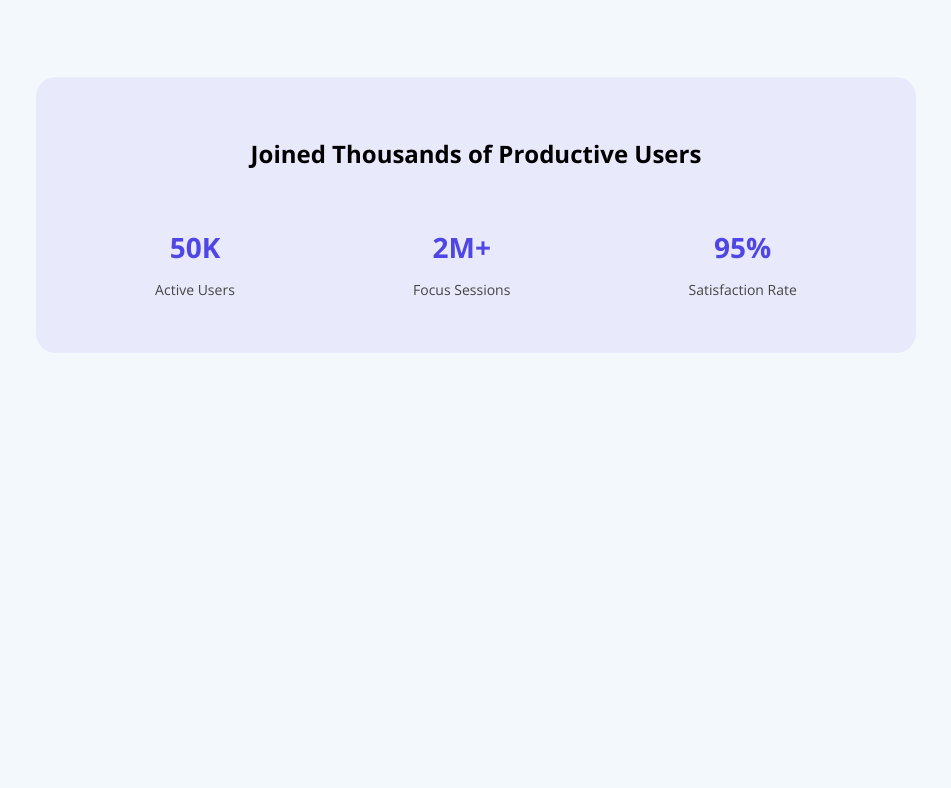
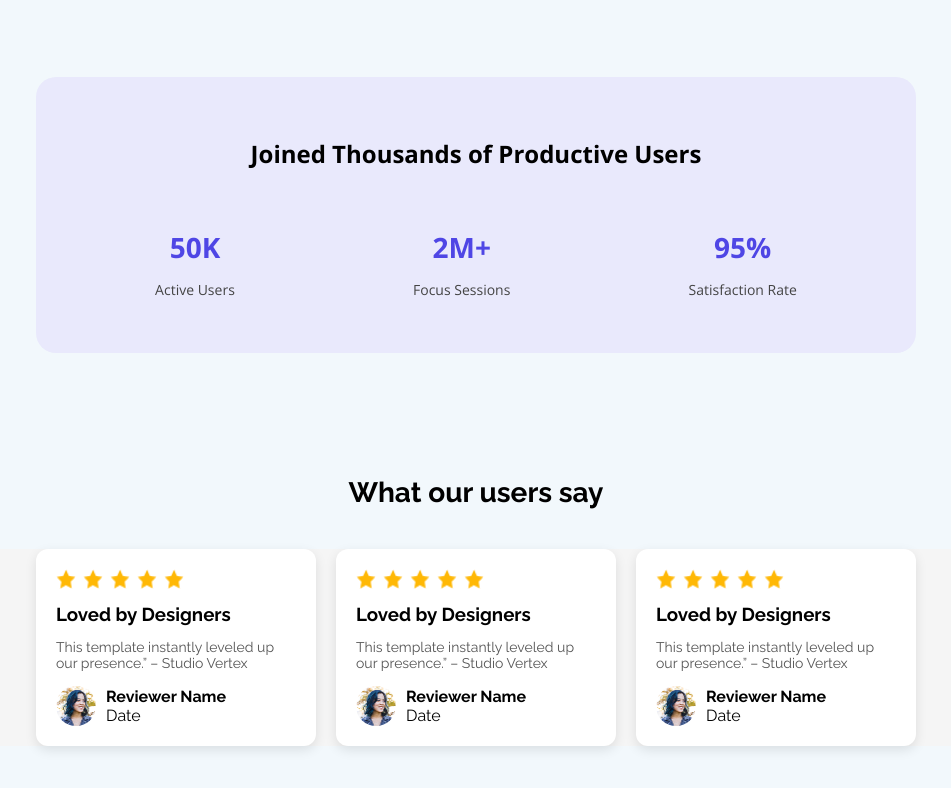
Before and after one commit to ibrahim7274/assignment01, a plain HTML site: page index.html in a window 1280 px wide. Shown: the part 646-1434 px from the top of the page, without its empty margins (164-1115 px from the left). Before the commit the page ends 1079 px from the top, so only its background shows below. Drawn offline with nearby package versions, Linux system fonts and the light colour scheme.

```diff
--- a/index.html
+++ b/index.html
@@ -1,19 +1,28 @@
 <!DOCTYPE html>
 <html lang="en">
+
 <head>
   <meta charset="UTF-8">
   <meta name="viewport" content="width=device-width, initial-scale=1.0">
-    <title>My first Assignment</title> <link rel="preconnect" href="https://fonts.googleapis.com">
+  <title>My first Assignment</title>
+  <link rel="preconnect" href="https://fonts.googleapis.com">
   <link rel="preconnect" href="https://fonts.gstatic.com" crossorigin>
-<link href="https://fonts.googleapis.com/css2?family=Inter:ital,opsz,wght@0,14..32,100..900;1,14..32,100..900&family=Open+Sans:ital,wght@0,300..800;1,300..800&family=Raleway:ital,wght@0,100..900;1,100..900&display=swap" rel="stylesheet">
+  <link
+    href="https://fonts.googleapis.com/css2?family=Inter:ital,opsz,wght@0,14..32,100..900;1,14..32,100..900&family=Open+Sans:ital,wght@0,300..800;1,300..800&family=Raleway:ital,wght@0,100..900;1,100..900&display=swap"
+    rel="stylesheet">
 
 
   <link rel="preconnect" href="https://fonts.googleapis.com">
   <link rel="preconnect" href="https://fonts.gstatic.com" crossorigin>
-<link href="https://fonts.googleapis.com/css2?family=Open+Sans:ital,wght@0,300..800;1,300..800&family=Raleway:ital,wght@0,100..900;1,100..900&display=swap" rel="stylesheet">
+  <link
+    href="https://fonts.googleapis.com/css2?family=Open+Sans:ital,wght@0,300..800;1,300..800&family=Raleway:ital,wght@0,100..900;1,100..900&display=swap"
+    rel="stylesheet">
 
   <link rel="stylesheet" href="style/assignment.css">
+  <!-- Font Awesome for stars -->
+  <link rel="stylesheet" href="https://cdnjs.cloudflare.com/ajax/libs/font-awesome/6.4.0/css/all.min.css">
 </head>
+
 <body class="raleway-font">
   <header class="header">
     <div class="backgroung">
@@ -60,6 +69,76 @@
       </div>
     </div>
   </section>
+  <!-- section 3 -->
+  <section class="testimonials">
+    <h2>What our users say</h2>
+
+    <div class="review-boxes" style="background-color: #f5f5f5;">
+
+      <!-- Review 1 -->
+      <div class="review-card margin-box1">
+        <div class="stars">
+          <img src="/Assets/icon-star.png" alt="star">
+          <img src=" /Assets/icon-star.png" alt="star">
+          <img src="/Assets/icon-star.png" alt="star">
+          <img src="/Assets/icon-star.png" alt="star">
+          <img src="/Assets/icon-star.png" alt="star">
+        </div>
+        <h3>Loved by Designers</h3>
+        <p>This template instantly leveled up our presence.” – Studio Vertex</p>
+        <div class="reviewer">
+          <img src="/Assets/avatar.png" alt="Reviewer">
+          <div>
+            <strong>Reviewer Name</strong><br>
+            <span>Date</span>
+          </div>
+        </div>
+      </div>
+
+      <!-- Review 2 -->
+      <div class="review-card">
+        <div class="stars">
+          <img src="/Assets/icon-star.png" alt="star">
+          <img src="/Assets/icon-star.png" alt="star">
+          <img src="/Assets/icon-star.png" alt="star">
+          <img src="/Assets/icon-star.png" alt="star">
+          <img src="/Assets/icon-star.png" alt="star">
+        </div>
+        <h3>Loved by Designers</h3>
+        <p>This template instantly leveled up our presence.” – Studio Vertex</p>
+        <div class="reviewer">
+          <img src="Assets/avatar.png" alt="Reviewer">
+          <div>
+            <strong>Reviewer Name</strong><br>
+            <span>Date</span>
+          </div>
+        </div>
+      </div>
+
+      <!-- Review 3 -->
+      <div class="review-card">
+        <div class="stars">
+          <img src="/Assets/icon-star.png" alt="star">
+          <img src="/Assets/icon-star.png" alt="star">
+          <img src="/Assets/icon-star.png" alt="star">
+          <img src="/Assets/icon-star.png" alt="star">
+          <img src="/Assets/icon-star.png" alt="star">
+        </div>
+        <h3>Loved by Designers</h3>
+        <p>This template instantly leveled up our presence.” – Studio Vertex</p>
+        <div class="reviewer">
+          <img src="Assets/avatar.png" alt="Reviewer">
+          <div>
+            <strong>Reviewer Name</strong><br>
+            <span>Date</span>
+          </div>
+        </div>
+      </div>
+
+    </div>
+  </section>
+
 
 </body>
+
 </html>
--- a/style/assignment.css
+++ b/style/assignment.css
@@ -121,3 +121,65 @@
   font-size: 14px;
   color: #444;
 }
+.testimonials {
+  max-width: 1200px;
+  margin: 60px auto;
+  text-align: center;
+  padding: 20px;
+}
+
+.testimonials h2 {
+  font-size: 28px;
+  margin-bottom: 40px;
+}
+
+.review-boxes {
+  display: flex;
+  justify-content: center;
+  align-items: center;
+  gap: 20px;
+
+
+}
+
+.review-card {
+  background-color: white;
+  padding: 20px;
+  border-radius: 12px;
+  width: 20%;
+  box-shadow: 0 4px 12px rgba(0,0,0,0.1);
+  text-align: left;
+
+
+}
+
+.stars img {
+  width: 20px;
+  height: 20px;
+  margin-right: 3px;
+}
+
+.review-card h3 {
+  margin: 10px 0 5px;
+}
+
+.review-card p {
+  font-size: 14px;
+  color: #555;
+}
+
+.reviewer {
+  display: flex;
+  align-items: center;
+  margin-top: 15px;
+}
+
+.reviewer img {
+  width: 40px;
+  height: 40px;
+  border-radius: 50%;
+  margin-right: 10px;
+}
+/* .margin-box1{
+  margin-left:50px;
+} */
```
Lines whose indentation alone changed are shown as unchanged.
